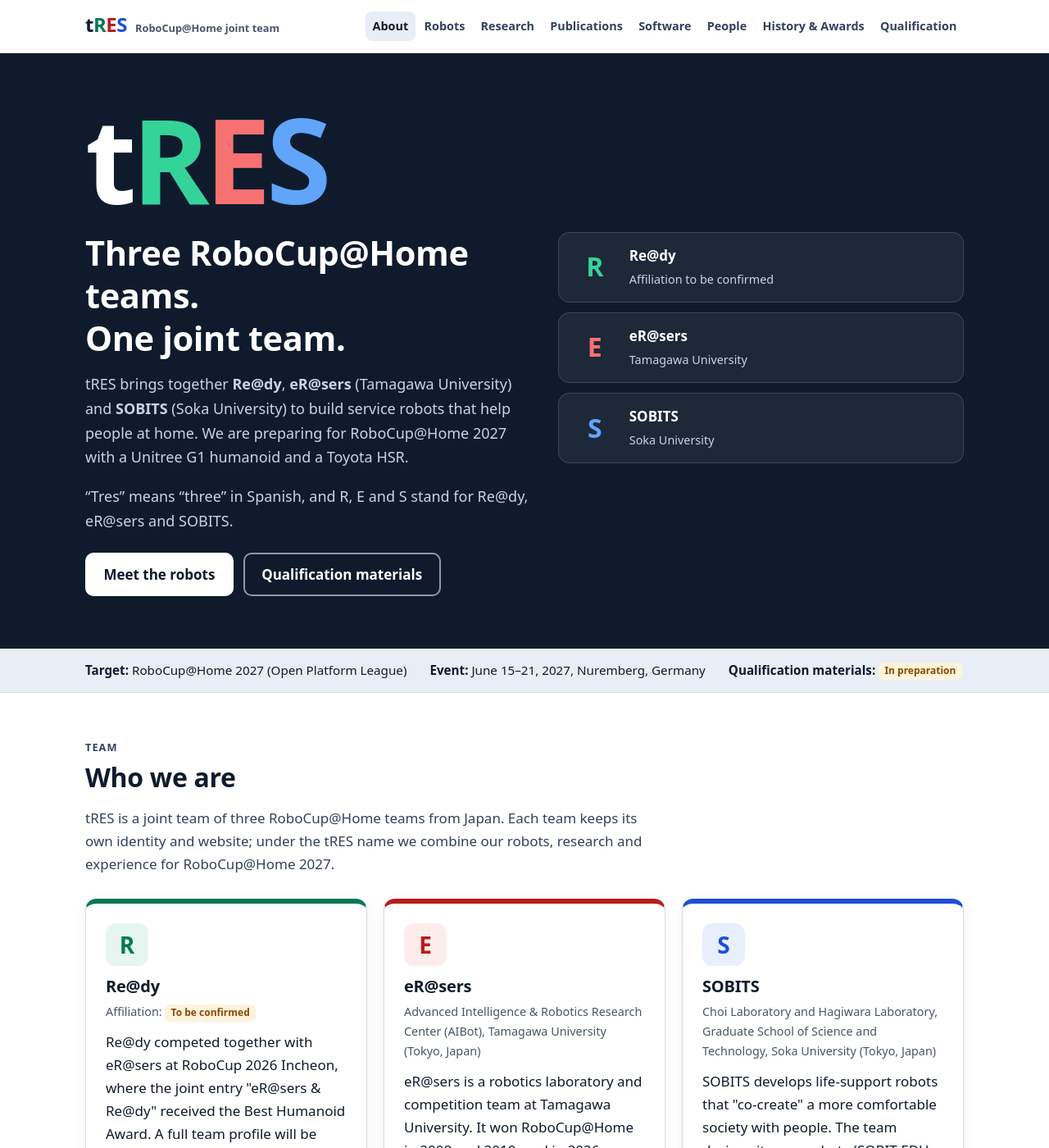
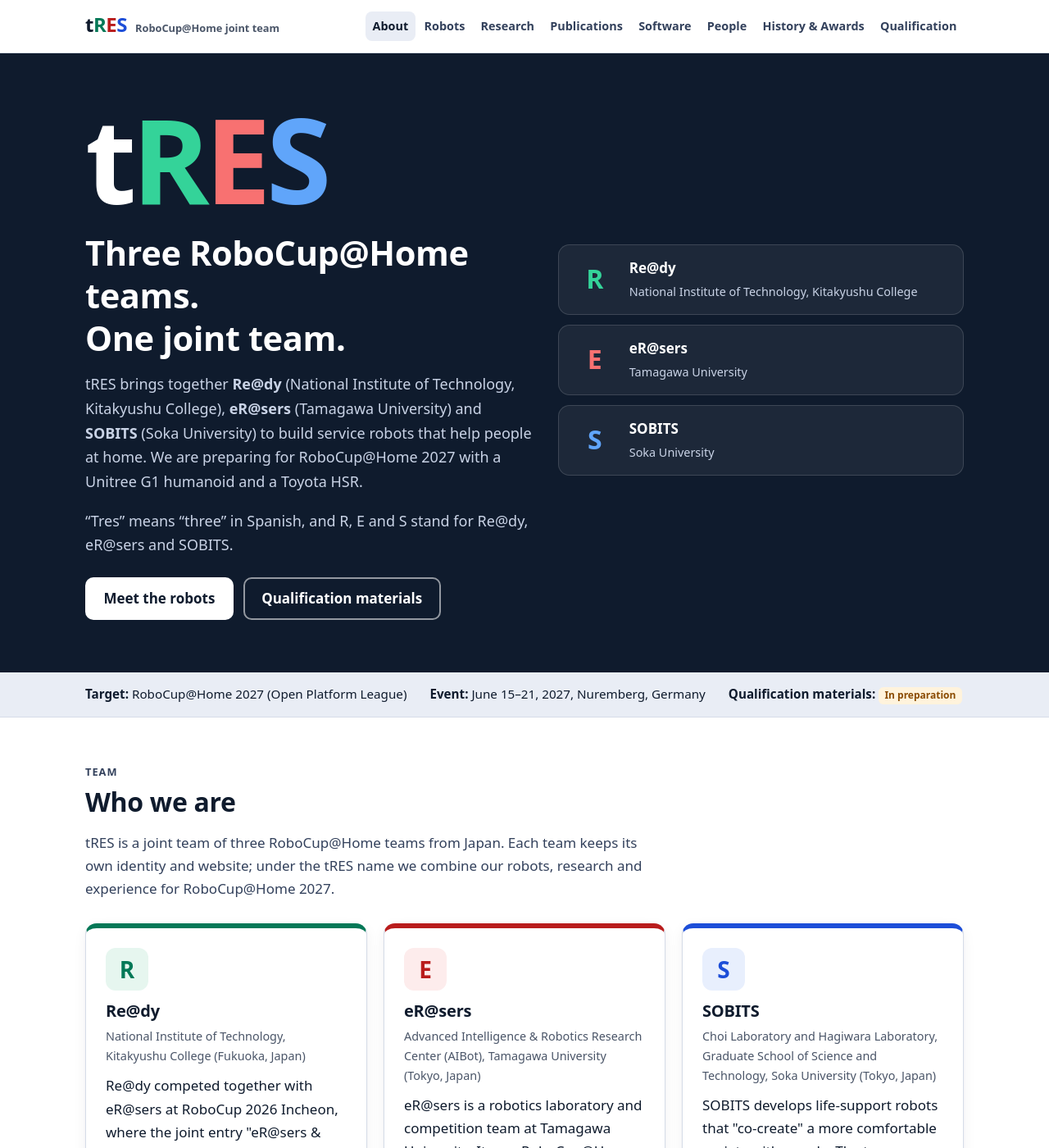
Before and after one commit to tRES-athome/tres-athome.github.io, a Jekyll site: the page built from index.html, in a window 1280 px wide and 1400 px high. Shown: the whole window at 82% size. Built offline with Jekyll 4.4.1, drawn with Linux system fonts in a browser that asks for light colours.

Commit message:
Add Re@dy affiliation: National Institute of Technology, Kitakyushu College

```diff
--- a/_data/teams.yml
+++ b/_data/teams.yml
@@ -7,7 +7,7 @@
   name: "Re@dy"
   letter: "R"
   color: ready
-  affiliation: "To be confirmed"
+  affiliation: "National Institute of Technology, Kitakyushu College (Fukuoka, Japan)"
   url: ""          # TODO: add Re@dy's official website once confirmed
   github: ""
   since: "To be confirmed"
--- a/index.html
+++ b/index.html
@@ -12,7 +12,7 @@ description: "tRES is a joint RoboCup@Home team formed by Re@dy, eR@sers and SOB
     <div>
       {% include wordmark.html large=true %}
       <h1 id="hero-title">Three RoboCup@Home teams.<br>One joint team.</h1>
-      <p>tRES brings together <strong>Re@dy</strong>, <strong>eR@sers</strong> (Tamagawa University) and <strong>SOBITS</strong> (Soka University) to build service robots that help people at home. We are preparing for RoboCup@Home 2027 with a Unitree G1 humanoid and a Toyota HSR.</p>
+      <p>tRES brings together <strong>Re@dy</strong> (National Institute of Technology, Kitakyushu College), <strong>eR@sers</strong> (Tamagawa University) and <strong>SOBITS</strong> (Soka University) to build service robots that help people at home. We are preparing for RoboCup@Home 2027 with a Unitree G1 humanoid and a Toyota HSR.</p>
       <p class="small">“Tres” means “three” in Spanish, and R, E and S stand for Re@dy, eR@sers and SOBITS.</p>
       <div class="actions">
         <a class="btn btn-primary" href="{{ '/robots/' | relative_url }}">Meet the robots</a>
@@ -20,7 +20,7 @@ description: "tRES is a joint RoboCup@Home team formed by Re@dy, eR@sers and SOB
       </div>
     </div>
     <ul class="trio plain-list" aria-label="Teams in tRES">
-      <li class="trio-item r"><span class="trio-letter" aria-hidden="true">R</span><span><span class="trio-name">Re@dy</span><br><span class="trio-aff">Affiliation to be confirmed</span></span></li>
+      <li class="trio-item r"><span class="trio-letter" aria-hidden="true">R</span><span><span class="trio-name">Re@dy</span><br><span class="trio-aff">National Institute of Technology, Kitakyushu College</span></span></li>
       <li class="trio-item e"><span class="trio-letter" aria-hidden="true">E</span><span><span class="trio-name">eR@sers</span><br><span class="trio-aff">Tamagawa University</span></span></li>
       <li class="trio-item s"><span class="trio-letter" aria-hidden="true">S</span><span><span class="trio-name">SOBITS</span><br><span class="trio-aff">Soka University</span></span></li>
     </ul>
```
Also changed, not shown: docs/CHECKLIST.md (+2 -1 lines), docs/OPEN-QUESTIONS.md (+1 -1 lines).
